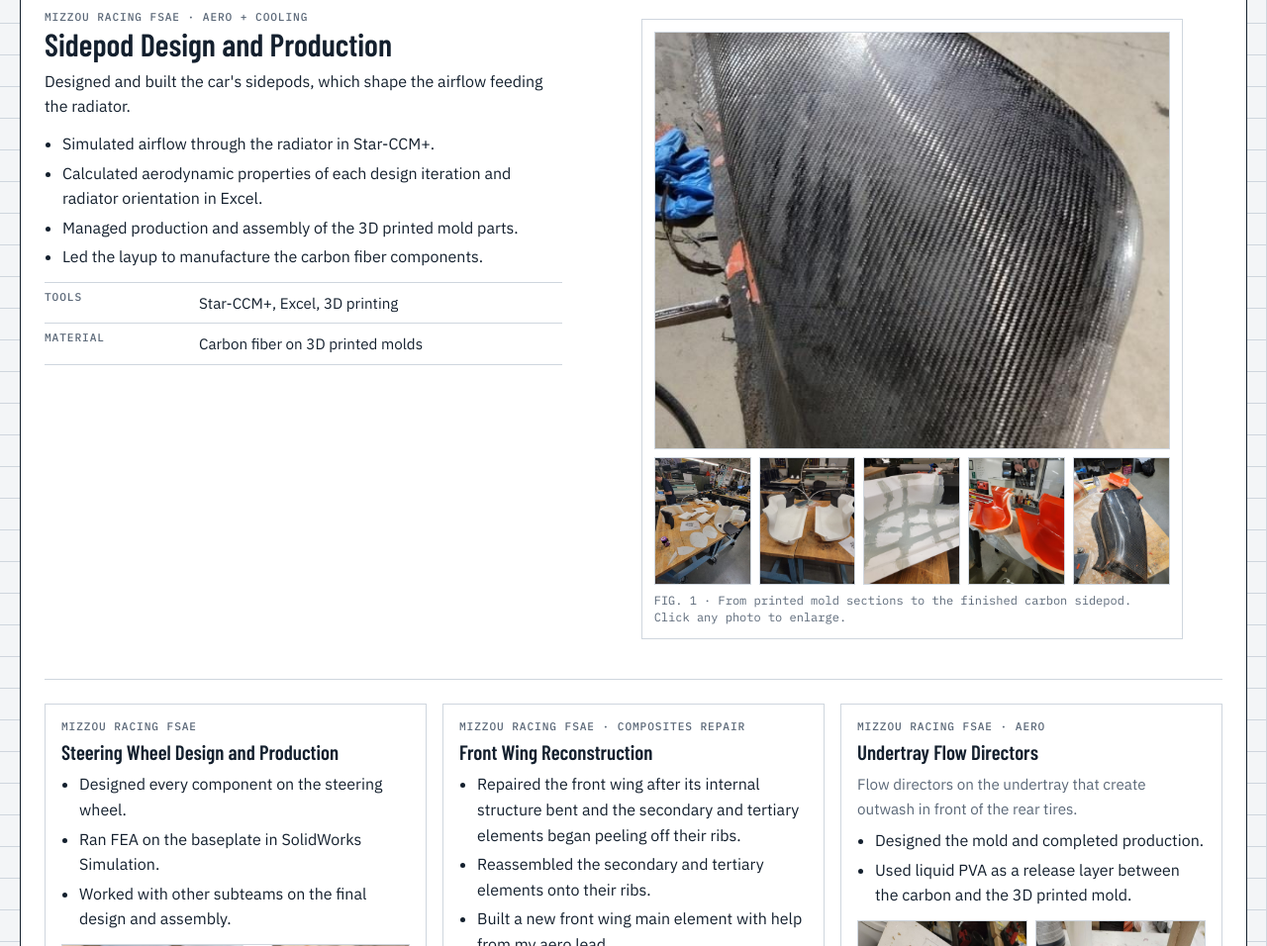
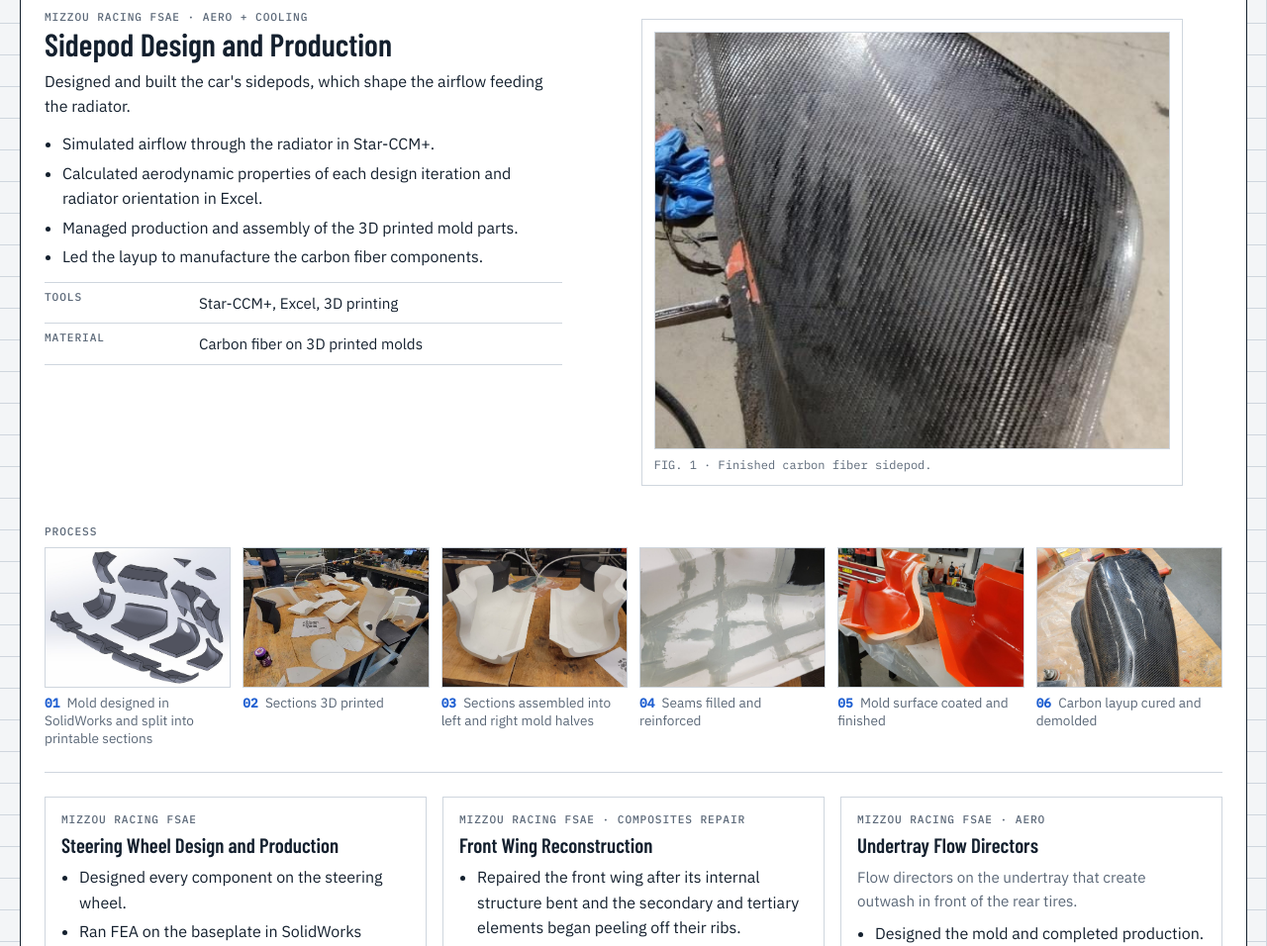
Before and after one commit to ldaniel2004/ldaniel2004.github.io, a plain HTML site: page index.html in a window 1280 px wide. Shown: the part 456-1412 px from the top of the page at 99% size. Drawn offline with nearby package versions, Linux system fonts and the light colour scheme.

Commit message:
cad sidepod model

```diff
--- a/index.html
+++ b/index.html
@@ -192,6 +192,17 @@ dialog.lightbox .lb-bar button { font: 500 0.8rem var(--font-mono); background:
   .change .metric, .change .mfg { grid-column: 2; }
 }
 
+
+.process { display: grid; gap: 8px; }
+.process-row { display: grid; grid-template-columns: repeat(6, minmax(0, 1fr)); gap: 12px; }
+.step { margin: 0; display: grid; gap: 6px; align-content: start; }
+.shot-btn-step { all: unset; cursor: zoom-in; display: block; border: 1px solid var(--line); background: var(--paper); overflow: hidden; }
+.shot-btn-step:focus-visible { outline: 2px solid var(--accent); outline-offset: 2px; }
+.shot-btn-step img { display: block; width: 100%; aspect-ratio: 4 / 3; object-fit: cover; }
+.step figcaption { font-size: 0.85rem; line-height: 1.35; color: var(--muted); }
+.step-num { font: 600 0.8rem var(--font-mono); color: var(--accent); margin-right: 4px; }
+@media (max-width: 900px) { .process-row { grid-template-columns: repeat(3, minmax(0, 1fr)); } }
+
 /* Experience */
 .roles { display: grid; gap: 0; }
 .role { display: grid; grid-template-columns: 12rem 1fr; gap: 24px; padding: 16px 0; border-bottom: 1px solid var(--line); }
@@ -261,16 +272,40 @@ footer { font: 0.75rem var(--font-mono); color: var(--muted); text-align: right;
           </ul>
         </div>
         <figure class="figure">
-          <div class="gallery five">
+          <div class="gallery">
             <button type="button" class="lead" data-cap="Finished carbon fiber sidepod"><img src="img/sidepod-carbon.jpg" alt="Finished carbon fiber sidepod" loading="lazy"></button>
-            <button type="button" data-cap="3D printed mold sections laid out before assembly"><img src="img/sidepod-molds-printed.jpg" alt="3D printed mold sections laid out before assembly" loading="lazy"></button>
-            <button type="button" data-cap="Assembled left and right mold halves"><img src="img/sidepod-mold-halves.jpg" alt="Assembled left and right mold halves" loading="lazy"></button>
-            <button type="button" data-cap="Assembled mold, seams reinforced"><img src="img/sidepod-mold-reinforced.jpg" alt="Assembled mold, seams reinforced" loading="lazy"></button>
-            <button type="button" data-cap="Mold surface finished and coated"><img src="img/sidepod-mold-surface.jpg" alt="Mold surface finished and coated" loading="lazy"></button>
-            <button type="button" data-cap="Carbon sidepod after demolding"><img src="img/sidepod-demolded.jpg" alt="Carbon sidepod after demolding" loading="lazy"></button>
           </div>
-          <figcaption>FIG. 1 · From printed mold sections to the finished carbon sidepod. Click any photo to enlarge.</figcaption>
+          <figcaption>FIG. 1 · Finished carbon fiber sidepod.</figcaption>
         </figure>
+      </div>
+      <div class="process" aria-label="Sidepod production process">
+        <span class="label">Process</span>
+        <div class="process-row">
+        <figure class="step">
+          <button type="button" class="shot-btn-step" data-cap="Step 1: Mold designed in SolidWorks and split into printable sections"><img src="img/sidepod-cad-mold.jpg" alt="Mold designed in SolidWorks and split into printable sections" loading="lazy"></button>
+          <figcaption><span class="step-num">01</span> Mold designed in SolidWorks and split into printable sections</figcaption>
+        </figure>
+        <figure class="step">
+          <button type="button" class="shot-btn-step" data-cap="Step 2: Sections 3D printed"><img src="img/sidepod-molds-printed.jpg" alt="Sections 3D printed" loading="lazy"></button>
+          <figcaption><span class="step-num">02</span> Sections 3D printed</figcaption>
+        </figure>
+        <figure class="step">
+          <button type="button" class="shot-btn-step" data-cap="Step 3: Sections assembled into left and right mold halves"><img src="img/sidepod-mold-halves.jpg" alt="Sections assembled into left and right mold halves" loading="lazy"></button>
+          <figcaption><span class="step-num">03</span> Sections assembled into left and right mold halves</figcaption>
+        </figure>
+        <figure class="step">
+          <button type="button" class="shot-btn-step" data-cap="Step 4: Seams filled and reinforced"><img src="img/sidepod-mold-reinforced.jpg" alt="Seams filled and reinforced" loading="lazy"></button>
+          <figcaption><span class="step-num">04</span> Seams filled and reinforced</figcaption>
+        </figure>
+        <figure class="step">
+          <button type="button" class="shot-btn-step" data-cap="Step 5: Mold surface coated and finished"><img src="img/sidepod-mold-surface.jpg" alt="Mold surface coated and finished" loading="lazy"></button>
+          <figcaption><span class="step-num">05</span> Mold surface coated and finished</figcaption>
+        </figure>
+        <figure class="step">
+          <button type="button" class="shot-btn-step" data-cap="Step 6: Carbon layup cured and demolded"><img src="img/sidepod-demolded.jpg" alt="Carbon layup cured and demolded" loading="lazy"></button>
+          <figcaption><span class="step-num">06</span> Carbon layup cured and demolded</figcaption>
+        </figure>
+        </div>
       </div>
 
       <hr class="divider">
@@ -578,7 +613,7 @@ footer { font: 0.75rem var(--font-mono); color: var(--muted); text-align: right;
   var dlg = document.getElementById('lightbox');
   var img = document.getElementById('lb-img');
   var cap = document.getElementById('lb-cap');
-  document.querySelectorAll('.gallery button, .shot-btn').forEach(function (b) {
+  document.querySelectorAll('.gallery button, .shot-btn, .shot-btn-step').forEach(function (b) {
     b.addEventListener('click', function () {
       var i = b.querySelector('img');
       img.src = i.src; img.alt = i.alt; cap.textContent = b.dataset.cap;
```
Also changed, not shown: img/sidepod-cad-mold.jpg (added).
